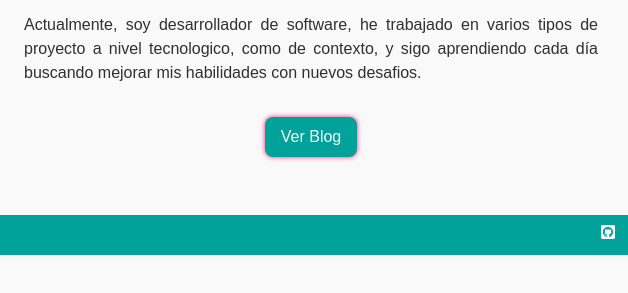
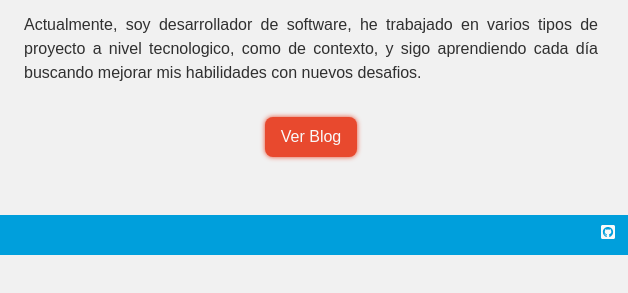
Before and after one commit to Marius9595/mario_pinto_personal_blog, an Astro site: page / in a window 1280 px wide. Shown: the part 361-654 px from the top of the page, 0-628 px from the left. Built offline with nearby package versions, Linux system fonts and the light colour scheme; Astro itself is replaced by a stand-in of ours.

Commit message:
:lipstick: Adjust colors Home
Took 13 seconds

```diff
--- a/src/BaseLayout/styles/colors.css
+++ b/src/BaseLayout/styles/colors.css
@@ -11,7 +11,7 @@
     --analogous: 30;
 
 
-    --hue: 190;
+    --hue: 220;
     --tetradic: calc(var(--analogous) + var(--complimentary));
     --secondary-hue: calc(var(--hue) + var(--complimentary));
 
@@ -22,7 +22,7 @@
 
     --color: light-dark(lch(20% 0 var(--hue)), lch(98% 0 var(--hue)));
     --color-in-primary: light-dark(lch(98% 0 var(--hue)), lch(98% 0 var(--hue)));
-    --color-bg: light-dark(lch(98% 0 var(--hue)), lch(20% 0 var(--hue)));
+    --color-bg: light-dark(lch(95% 0 var(--hue)), lch(5% 0 var(--hue)));
     --color-code: light-dark(lch(50% 0 var(--hue)), lch(70% 0 var(--hue)));
 }
 
--- a/src/pages/index.astro
+++ b/src/pages/index.astro
@@ -77,16 +77,17 @@ const about = (
             padding: 0.5rem 1rem;
             border: none;
             border-radius: 0.5rem;
-            background-color: var(--color-primary);
             color: var(--color-in-primary);
             font-size: 1rem;
             cursor: pointer;
             text-decoration: none;
             box-shadow: 0 0 5px var(--color-secondary);
+            background-color: var(--color-secondary);
         }
 
         .hero_button:hover {
-            background-color: var(--color-secondary);
+            box-shadow: 0 0 15px var(--color-primary);
+            transition: box-shadow 0.5s;
         }
     }
   }
```
